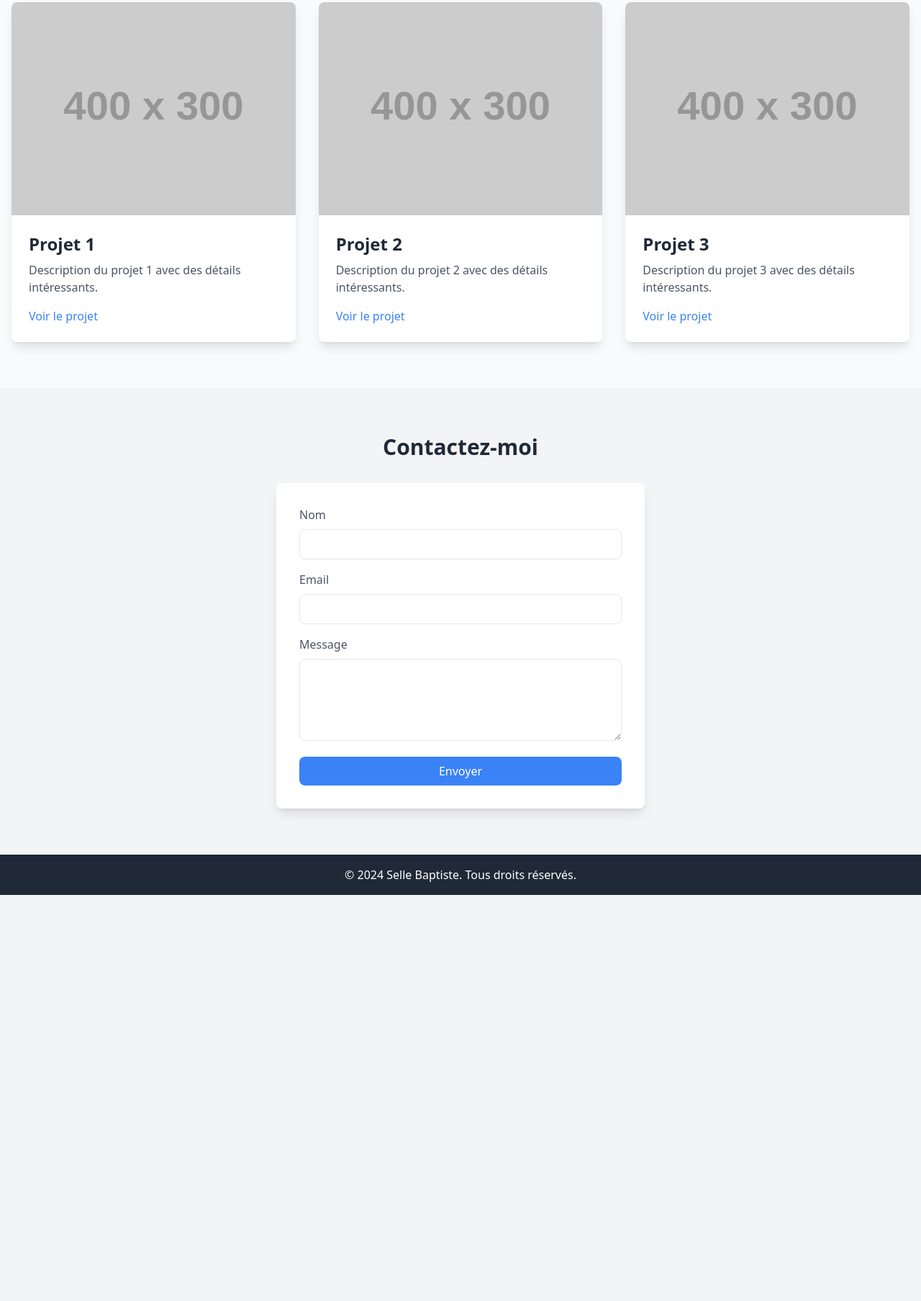
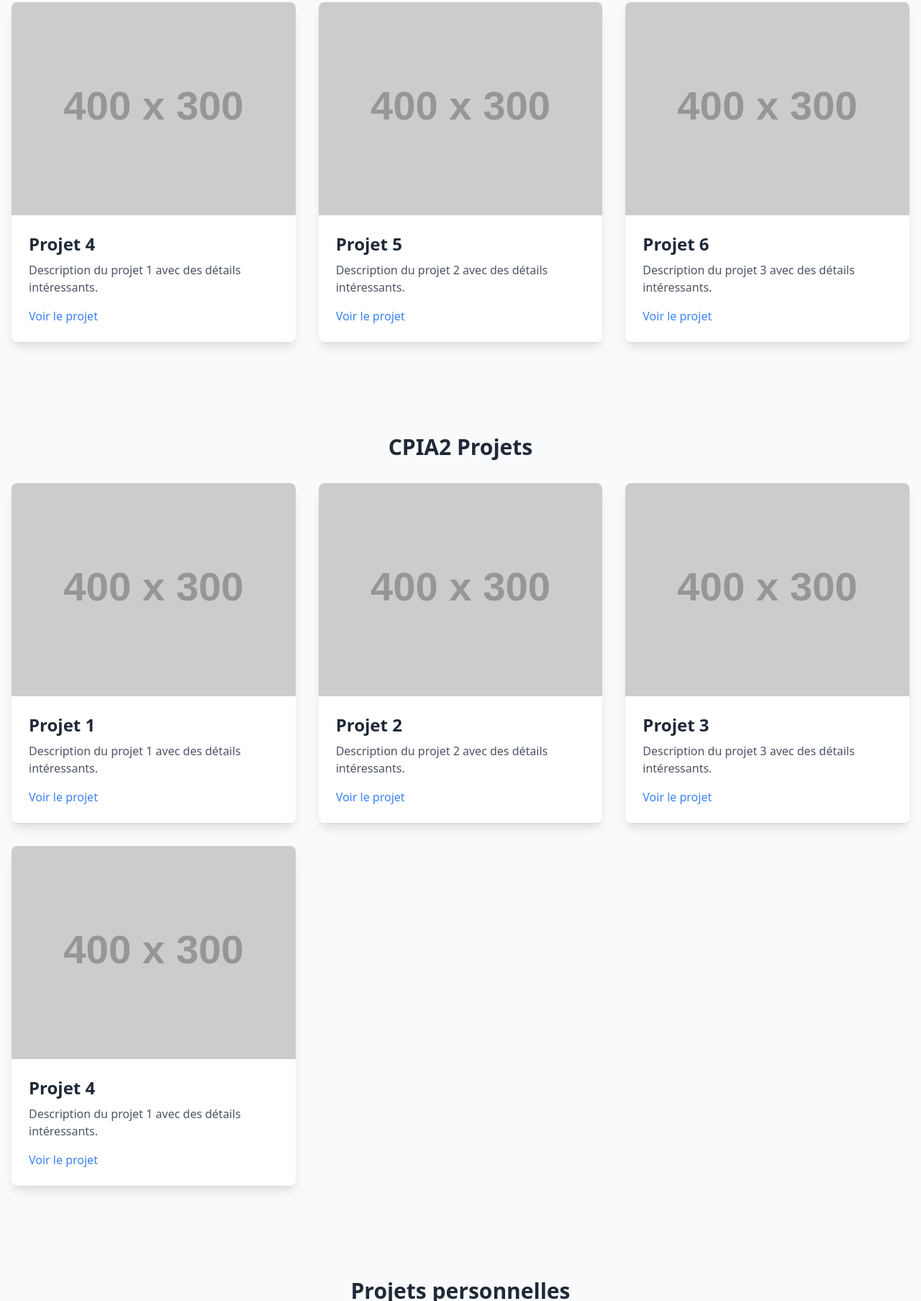
Before and after one commit to Lenomade27/Portfolio, a plain HTML site: page page.html in a window 1280 px wide. Shown: the part 993-2800 px from the top of the page at 72% size. Before the commit the page ends 2236 px from the top, so only its background shows below. Drawn offline with nearby package versions, Linux system fonts and the light colour scheme; placeholder pictures from the web are drawn by us.

Commit message:
Update and rename index.html to page.html

```diff
--- a/index.html
+++ b/page.html
@@ -25,14 +25,14 @@
     <!-- Section de présentation -->
     <section id="about" class="container mx-auto px-4 py-16 text-center">
         <h2 class="text-4xl font-bold text-gray-800">Bonjour, je suis Selle Baptiste</h2>
-        <p class="text-gray-600 mt-4">Etudiants</p>
+        <p class="text-gray-600 mt-4">Etudiants du CESI</p>
         <a href="#projects" class="mt-8 inline-block px-8 py-4 bg-blue-500 text-white rounded-full hover:bg-blue-600">Voir mes projets</a>
     </section>
 
     <!-- Section des projets -->
     <section id="projects" class="bg-gray-50 py-16">
         <div class="container mx-auto px-4">
-            <h2 class="text-3xl font-bold text-center text-gray-800 mb-8">Mes Projets</h2>
+            <h2 class="text-3xl font-bold text-center text-gray-800 mb-8">CPIA1 Projets</h2>
             <div class="grid grid-cols-1 md:grid-cols-2 lg:grid-cols-3 gap-8">
 
                 <!-- Projet 1 -->
@@ -66,6 +66,44 @@
                 </div>
                 <!-- Projet 4 -->
                 <div class="bg-white shadow-lg rounded-lg overflow-hidden">
+                    <img src="https://via.placeholder.com/400x300" alt="Projet 4" class="w-full">
+                    <div class="p-6">
+                        <h3 class="text-2xl font-bold text-gray-800">Projet 4</h3>
+                        <p class="text-gray-600 mt-2">Description du projet 1 avec des détails intéressants.</p>
+                        <a href="#" class="mt-4 inline-block text-blue-500 hover:text-blue-600">Voir le projet</a>
+                    </div>
+                </div>
+
+                <!-- Projet 5 -->
+                <div class="bg-white shadow-lg rounded-lg overflow-hidden">
+                    <img src="https://via.placeholder.com/400x300" alt="Projet 5" class="w-full">
+                    <div class="p-6">
+                        <h3 class="text-2xl font-bold text-gray-800">Projet 5</h3>
+                        <p class="text-gray-600 mt-2">Description du projet 2 avec des détails intéressants.</p>
+                        <a href="#" class="mt-4 inline-block text-blue-500 hover:text-blue-600">Voir le projet</a>
+                    </div>
+                </div>
+
+                <!-- Projet 6 -->
+                <div class="bg-white shadow-lg rounded-lg overflow-hidden">
+                    <img src="https://via.placeholder.com/400x300" alt="Projet 6" class="w-full">
+                    <div class="p-6">
+                        <h3 class="text-2xl font-bold text-gray-800">Projet 6</h3>
+                        <p class="text-gray-600 mt-2">Description du projet 3 avec des détails intéressants.</p>
+                        <a href="#" class="mt-4 inline-block text-blue-500 hover:text-blue-600">Voir le projet</a>
+                    </div>
+                </div>
+
+            </div>
+        </div>
+    </section>
+    <section id="projects" class="bg-gray-50 py-16">
+        <div class="container mx-auto px-4">
+            <h2 class="text-3xl font-bold text-center text-gray-800 mb-8">CPIA2 Projets</h2>
+            <div class="grid grid-cols-1 md:grid-cols-2 lg:grid-cols-3 gap-8">
+
+                <!-- Projet 1 -->
+                <div class="bg-white shadow-lg rounded-lg overflow-hidden">
                     <img src="https://via.placeholder.com/400x300" alt="Projet 1" class="w-full">
                     <div class="p-6">
                         <h3 class="text-2xl font-bold text-gray-800">Projet 1</h3>
@@ -74,7 +112,7 @@
                     </div>
                 </div>
 
-                <!-- Projet 5 -->
+                <!-- Projet 2 -->
                 <div class="bg-white shadow-lg rounded-lg overflow-hidden">
                     <img src="https://via.placeholder.com/400x300" alt="Projet 2" class="w-full">
                     <div class="p-6">
@@ -84,7 +122,7 @@
                     </div>
                 </div>
 
-                <!-- Projet 6 -->
+                <!-- Projet 3 -->
                 <div class="bg-white shadow-lg rounded-lg overflow-hidden">
                     <img src="https://via.placeholder.com/400x300" alt="Projet 3" class="w-full">
                     <div class="p-6">
@@ -93,9 +131,59 @@
                         <a href="#" class="mt-4 inline-block text-blue-500 hover:text-blue-600">Voir le projet</a>
                     </div>
                 </div>
+                <!-- Projet 4 -->
+                <div class="bg-white shadow-lg rounded-lg overflow-hidden">
+                    <img src="https://via.placeholder.com/400x300" alt="Projet 4" class="w-full">
+                    <div class="p-6">
+                        <h3 class="text-2xl font-bold text-gray-800">Projet 4</h3>
+                        <p class="text-gray-600 mt-2">Description du projet 1 avec des détails intéressants.</p>
+                        <a href="#" class="mt-4 inline-block text-blue-500 hover:text-blue-600">Voir le projet</a>
+                    </div>
+                </div>
+    </section>
+    <section id="projects" class="bg-gray-50 py-16">
+        <div class="container mx-auto px-4">
+            <h2 class="text-3xl font-bold text-center text-gray-800 mb-8">Projets personnelles</h2>
+            <div class="grid grid-cols-1 md:grid-cols-2 lg:grid-cols-3 gap-8">
 
-            </div>
-        </div>
+                <!-- Projet 1 -->
+                <div class="bg-white shadow-lg rounded-lg overflow-hidden">
+                    <img src="https://via.placeholder.com/400x300" alt="Projet 1" class="w-full">
+                    <div class="p-6">
+                        <h3 class="text-2xl font-bold text-gray-800">Projet 1</h3>
+                        <p class="text-gray-600 mt-2">Description du projet 1 avec des détails intéressants.</p>
+                        <a href="#" class="mt-4 inline-block text-blue-500 hover:text-blue-600">Voir le projet</a>
+                    </div>
+                </div>
+
+                <!-- Projet 2 -->
+                <div class="bg-white shadow-lg rounded-lg overflow-hidden">
+                    <img src="https://via.placeholder.com/400x300" alt="Projet 2" class="w-full">
+                    <div class="p-6">
+                        <h3 class="text-2xl font-bold text-gray-800">Projet 2</h3>
+                        <p class="text-gray-600 mt-2">Description du projet 2 avec des détails intéressants.</p>
+                        <a href="#" class="mt-4 inline-block text-blue-500 hover:text-blue-600">Voir le projet</a>
+                    </div>
+                </div>
+
+                <!-- Projet 3 -->
+                <div class="bg-white shadow-lg rounded-lg overflow-hidden">
+                    <img src="https://via.placeholder.com/400x300" alt="Projet 3" class="w-full">
+                    <div class="p-6">
+                        <h3 class="text-2xl font-bold text-gray-800">Projet 3</h3>
+                        <p class="text-gray-600 mt-2">Description du projet 3 avec des détails intéressants.</p>
+                        <a href="#" class="mt-4 inline-block text-blue-500 hover:text-blue-600">Voir le projet</a>
+                    </div>
+                </div>
+                <!-- Projet 4 -->
+                <div class="bg-white shadow-lg rounded-lg overflow-hidden">
+                    <img src="https://via.placeholder.com/400x300" alt="Projet 4" class="w-full">
+                    <div class="p-6">
+                        <h3 class="text-2xl font-bold text-gray-800">Projet 4</h3>
+                        <p class="text-gray-600 mt-2">Description du projet 1 avec des détails intéressants.</p>
+                        <a href="#" class="mt-4 inline-block text-blue-500 hover:text-blue-600">Voir le projet</a>
+                    </div>
+                </div>
     </section>
 
     <!-- Section de contact -->
```
